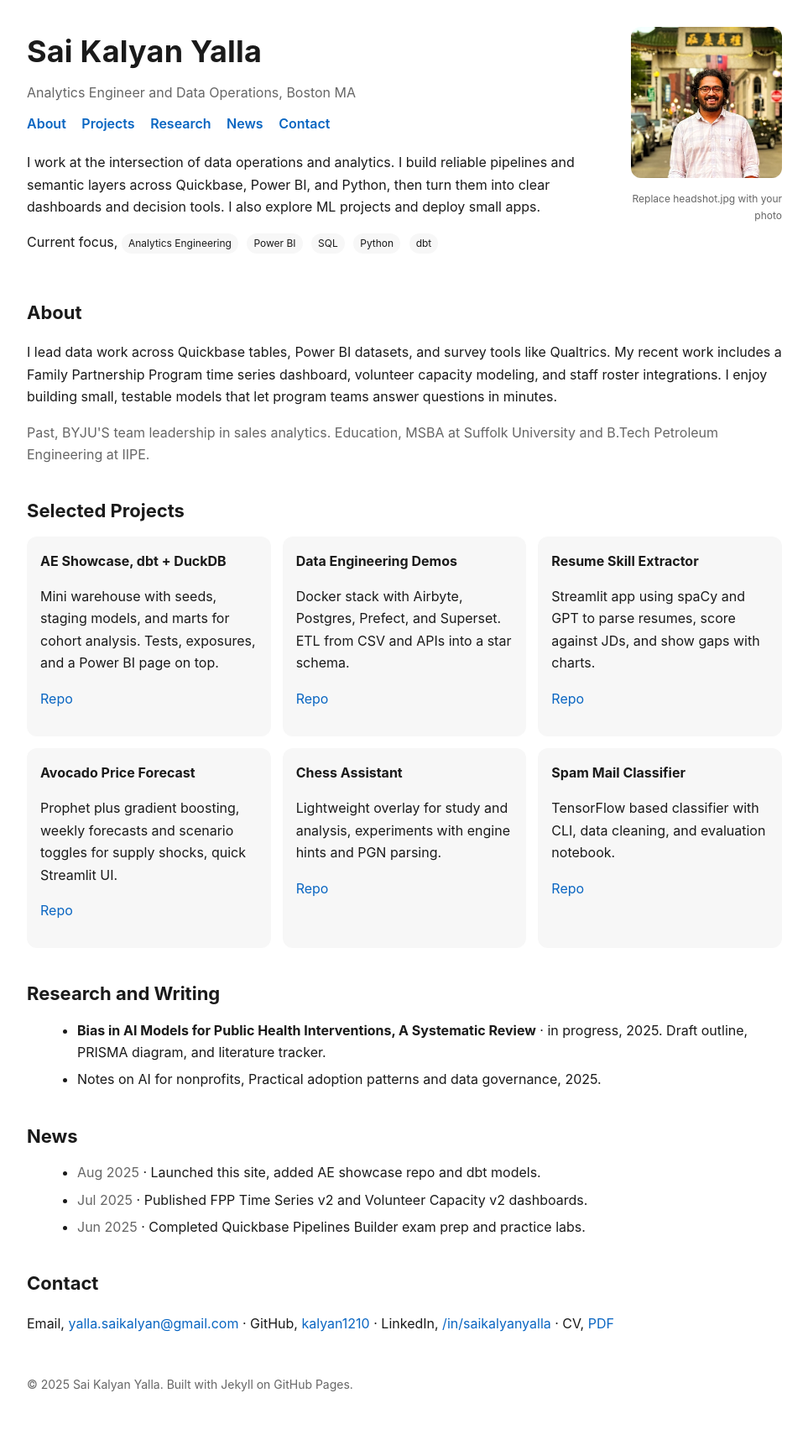
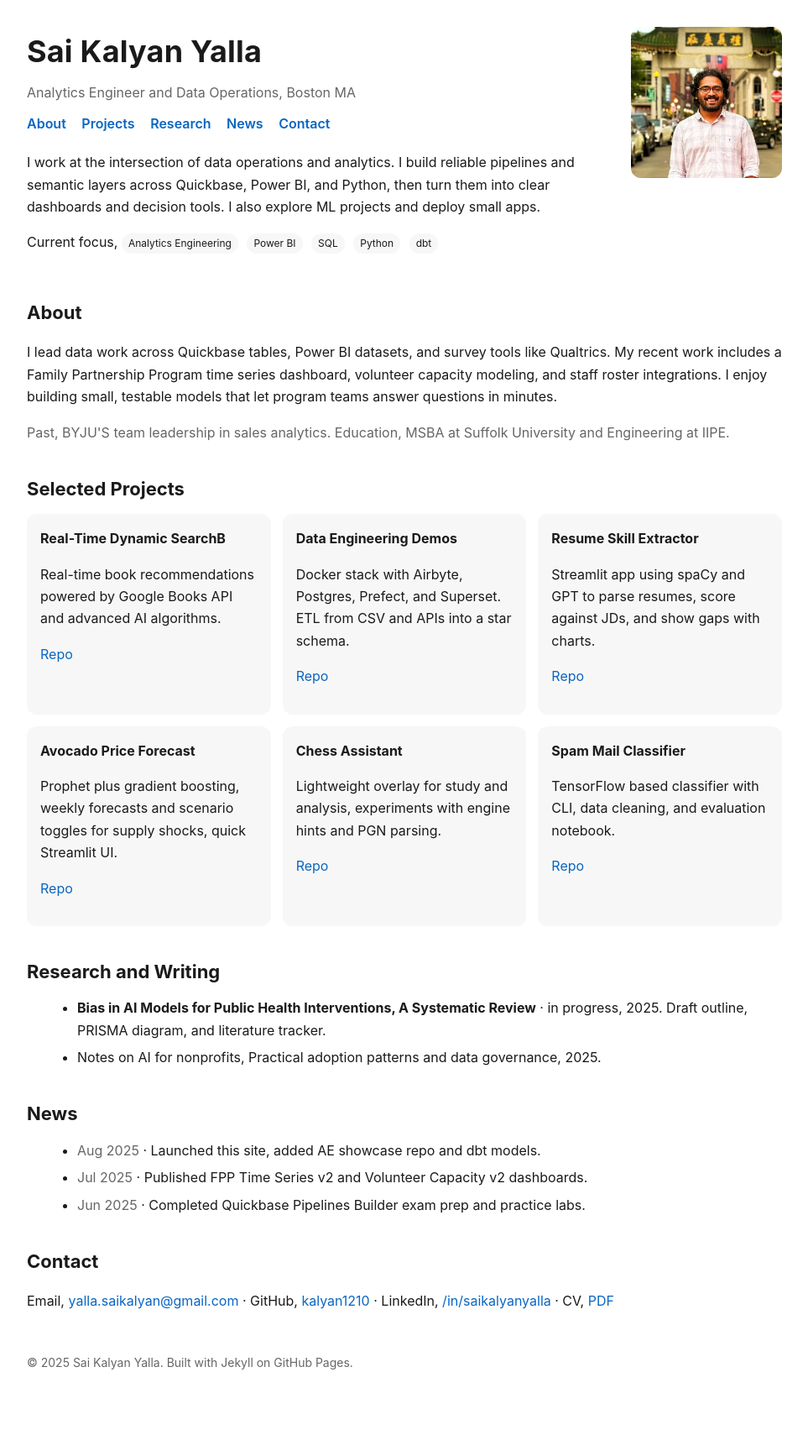
Before and after one commit to Kalyan1210/kalyan1210.github.io, a Jekyll site: the page built from index.md, in a window 1280 px wide. Shown: the whole page at 84% size, without its empty margins (158-1121 px from the left). Built offline with Jekyll 4.4.1, drawn with Linux system fonts in a browser that asks for light colours; after the commit the page ends 1708 px from its top, so only the background shows below that.

Commit message:
Update home.html

```diff
--- a/_layouts/home.html
+++ b/_layouts/home.html
@@ -52,7 +52,6 @@
       </div>
       <div style="text-align:right">
         <img class="photo" src="/headshot.jpg" alt="{{ site.title }} headshot" />
-        <p class="muted" style="font-size:12px;margin-top:8px">Replace headshot.jpg with your photo</p>
       </div>
     </header>
 
@@ -61,16 +60,16 @@
       <p>
         I lead data work across Quickbase tables, Power BI datasets, and survey tools like Qualtrics. My recent work includes a Family Partnership Program time series dashboard, volunteer capacity modeling, and staff roster integrations. I enjoy building small, testable models that let program teams answer questions in minutes.
       </p>
-      <p class="muted">Past, BYJU'S team leadership in sales analytics. Education, MSBA at Suffolk University and B.Tech Petroleum Engineering at IIPE.</p>
+      <p class="muted">Past, BYJU'S team leadership in sales analytics. Education, MSBA at Suffolk University and Engineering at IIPE.</p>
     </section>
 
     <section id="projects" class="anchor">
       <h2>Selected Projects</h2>
       <div class="grid">
         <div class="card">
-          <strong>AE Showcase, dbt + DuckDB</strong>
-          <p>Mini warehouse with seeds, staging models, and marts for cohort analysis. Tests, exposures, and a Power BI page on top.</p>
-          <p class="muted nowrap"><a href="https://github.com/kalyan1210/ae-showcase" target="_blank" rel="noreferrer">Repo</a></p>
+          <strong>Real-Time Dynamic SearchB</strong>
+          <p>Real-time book recommendations powered by Google Books API and advanced AI algorithms.</p>
+          <p class="muted nowrap"><a href="https://github.com/Kalyan1210/bookfinder-ai" target="_blank" rel="noreferrer">Repo</a></p>
         </div>
         <div class="card">
           <strong>Data Engineering Demos</strong>
```
